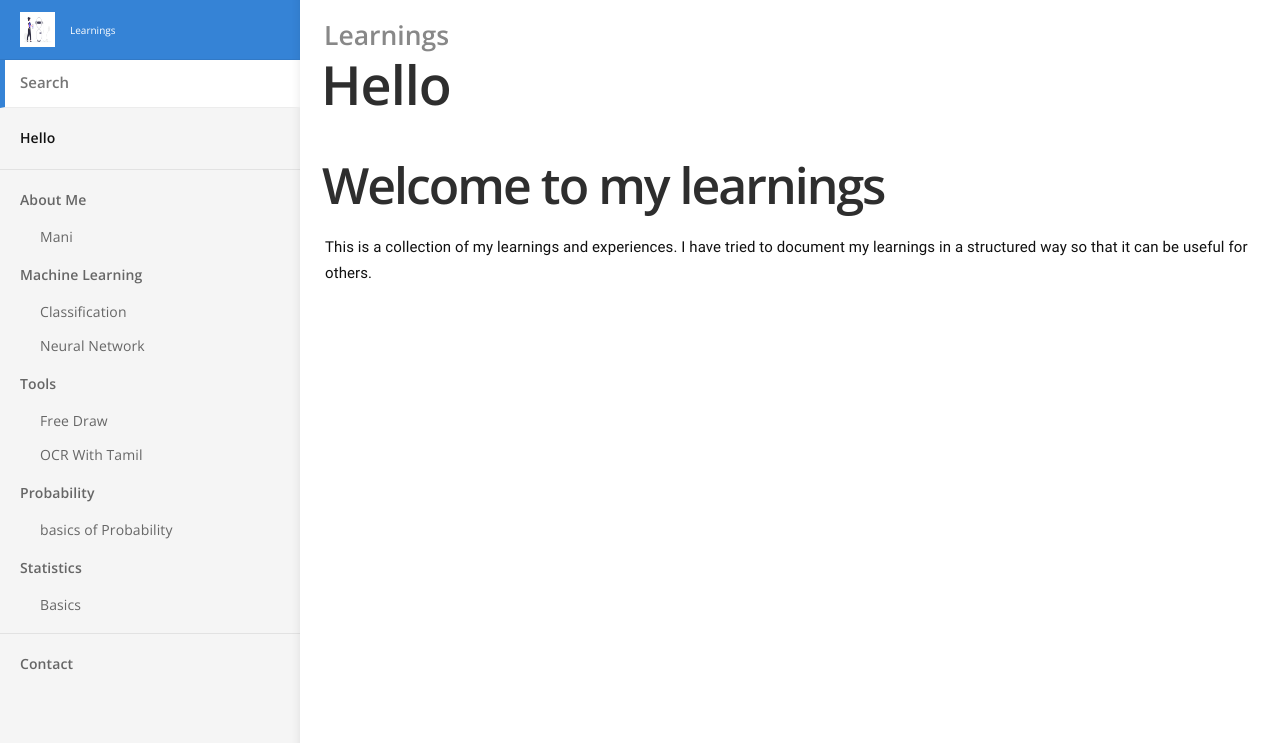
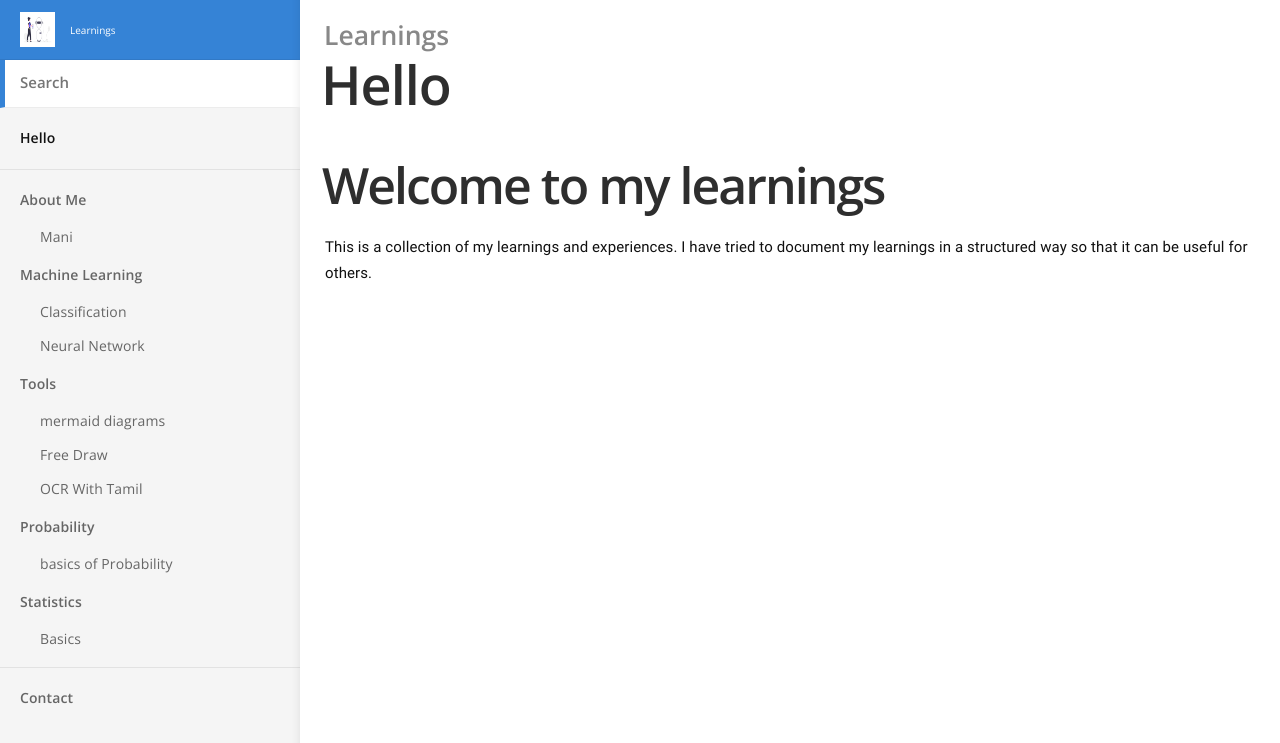
Before and after one commit to mperumal-usd/myLearnings, a Jekyll site: the page built from index.md, in a window 1280 px wide. Shown: the top 743 px of the page. Built offline with Jekyll 4.4.1, drawn with Linux system fonts in a browser that asks for light colours.

Commit message:
Update diagams.md

```diff
--- a/_docs/diagams.md
+++ b/_docs/diagams.md
@@ -1,4 +1,8 @@
-
+---
+category: Tools
+order: 1
+title:  mermaid diagrams
+---
 
 
 <div class="mermaid">
```
